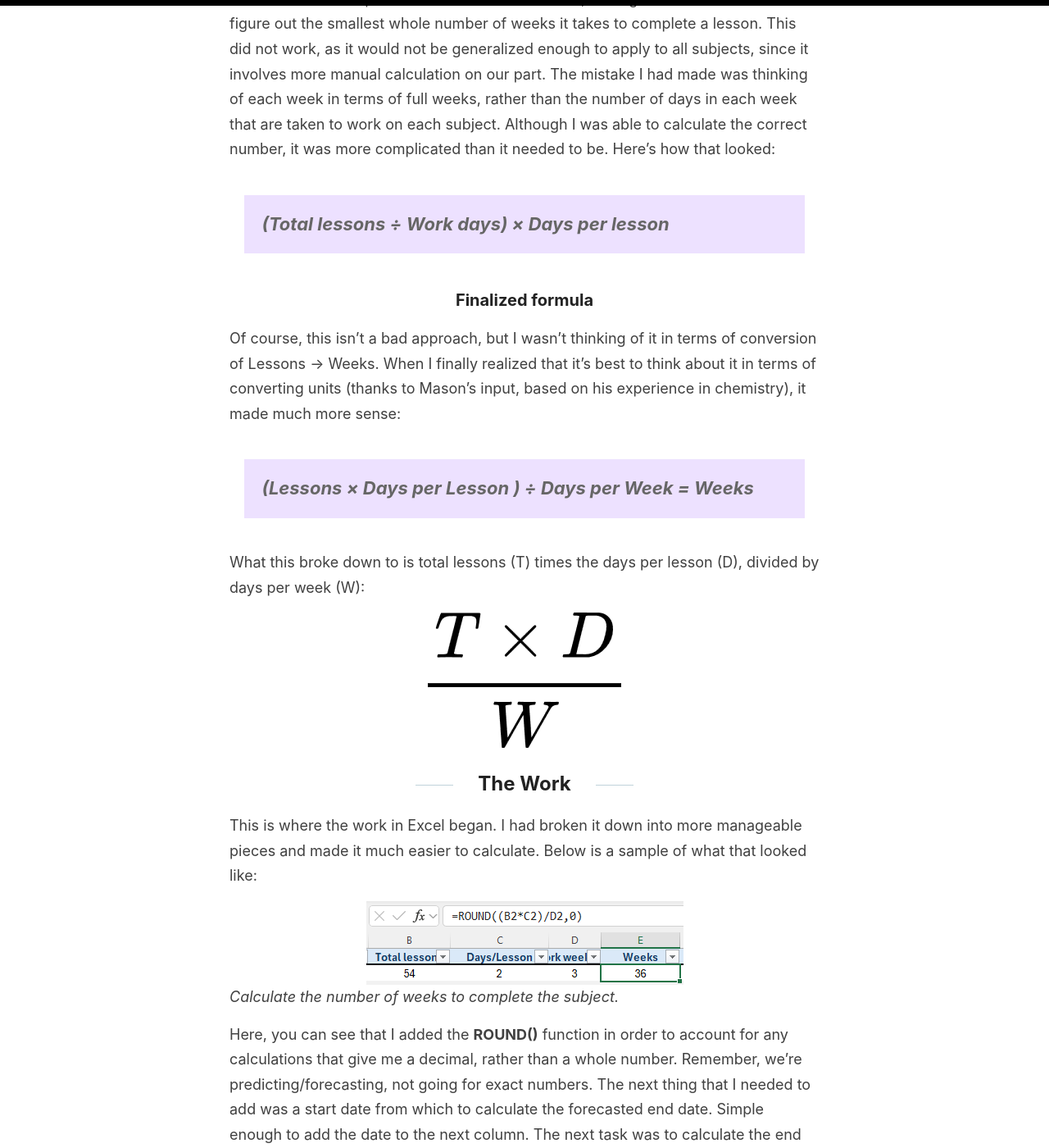
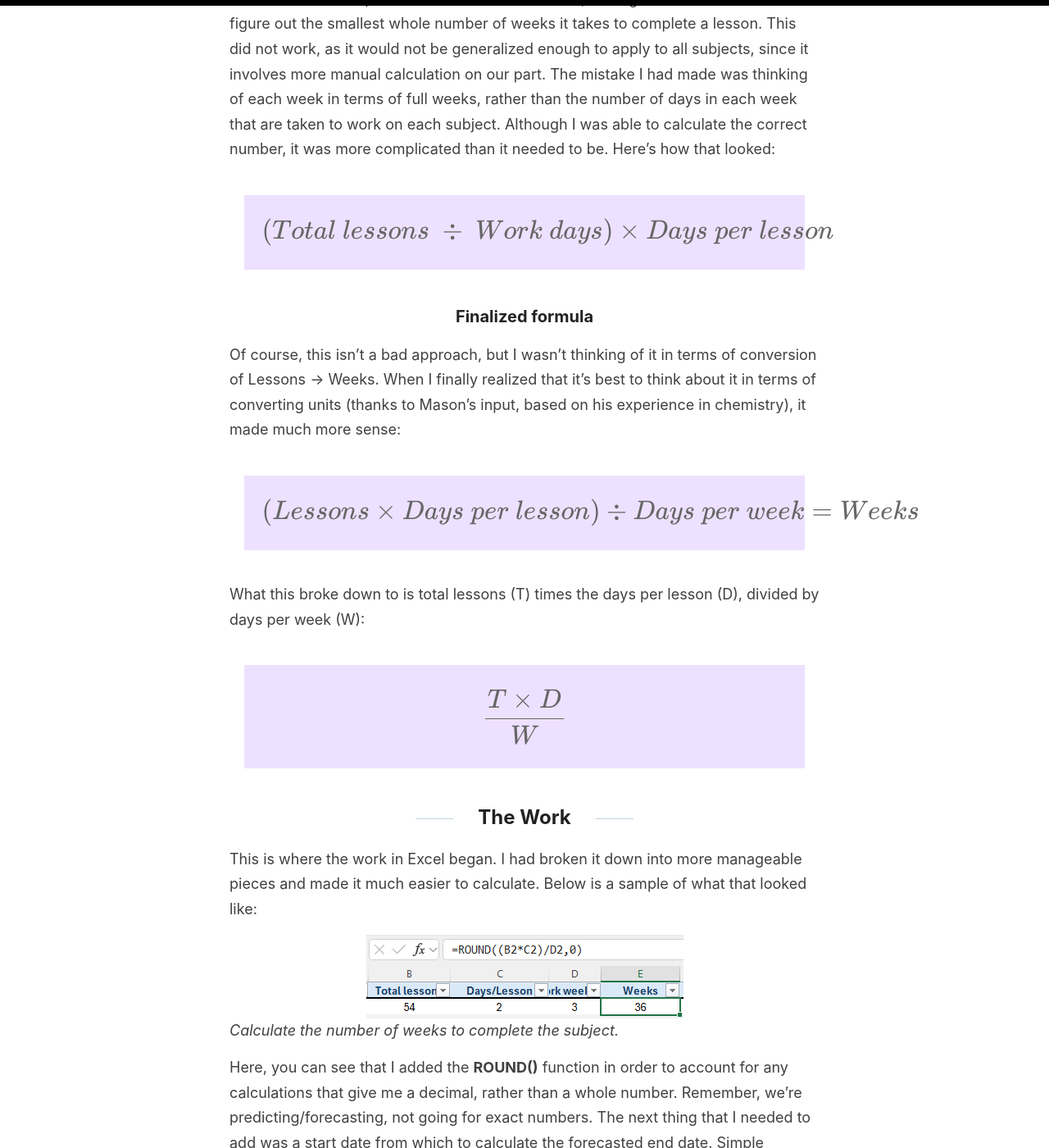
Before and after one commit to good-bean/good-bean.github.io, a Jekyll site: the page built from _posts/2024-12-23-lesson-forecast.md, in a window 1280 px wide and 1400 px high, scrolled down 1435 px. Shown: the whole window at 82% size. Built offline with Jekyll 4.4.1, drawn with Linux system fonts in a browser that asks for light colours; formulas are drawn with MathJax 3; some of the changed text lies outside the part shown.

Commit message:
Add LaTeX for equations

```diff
--- a/_layouts/default.html
+++ b/_layouts/default.html
@@ -12,6 +12,11 @@
     <meta name="theme-color" content="#000000">
     <link rel="icon" type="image/png" sizes="32x32" href="{{ site.baseurl }}/images/favicon-32x32.png">
     {% include analytics_head.html %}
+    <script
+      src="https://cdn.mathjax.org/mathjax/latest/MathJax.js?config=TeX-AMS-MML_HTMLorMML"
+      type="text/javascript">
+    </script>
+
   </head>
 
   <body>
--- a/_posts/2024-12-23-lesson-forecast.md
+++ b/_posts/2024-12-23-lesson-forecast.md
@@ -27,16 +27,19 @@ For the weeks, we would first need to find our parameters. Here’s how I broke
 * Length of week in days worked (W)
 
 I took a sample of what Mason already had to begin to simplify the calculation down to the most basic formula. The intent was to generalize it to the point where it could be scaled and manipulated to fit our needs. At first, I thought we would need to figure out the smallest whole number of weeks it takes to complete a lesson. This did not work, as it would not be generalized enough to apply to all subjects, since it involves more manual calculation on our part. The mistake I had made was thinking of each week in terms of full weeks, rather than the number of days in each week that are taken to work on each subject. Although I was able to calculate the correct number, it was more complicated than it needed to be. Here’s how that looked:
-> ***(Total lessons ÷ Work days) × Days per lesson***
+<!-- > ***(Total lessons ÷ Work days) × Days per lesson*** -->
+> $$\large{(Total\ lessons\ \div\ Work\ days)}\times{Days\ per\
+ lesson}$$
 
 ###  Finalized formula
 
 Of course, this isn’t a bad approach, but I wasn’t thinking of it in terms of conversion of Lessons \-\> Weeks. When I finally realized that it’s best to think about it in terms of converting units (thanks to Mason’s input, based on his experience in chemistry), it made much more sense:
-> ***(Lessons × Days per Lesson ) ÷ Days per Week \= Weeks***
+<!-- > ***(Lessons × Days per Lesson ) ÷ Days per Week \= Weeks*** -->
+> $$\large{(Lessons\times Days\ per\ lesson)}\div {Days\ per\ week} = Weeks$$
 
 What this broke down to is total lessons (T) times the days per lesson (D), divided by days per week (W):
 
-![Variables 'T', 'D', and 'W' arranged as 'T' multiplied by 'D', divided by 'W'](../images/lesson-forecast/image5.png)
+> $$\large\frac{T\times D}{W}$$
 
 ## The Work
 
@@ -51,7 +54,7 @@ I found it to be simpler than I had imagined previously. A simple calculation of
 *Calculate the end date based on the start date and the number of weeks to completion.*
 
 The next part of this problem was tricky since it isn’t as simple to calculate the remaining lessons in Excel. After a bit of research, I found the less often used **DATEDIF()** function, which takes two dates and returns the difference in whichever unit you indicate. For instance, DATEDIF(start\_date, end\_date, "d") would return the difference in days. One can extrapolate what *“m”* or *“y”* returns. This is well and good, however, we don’t need the result in days, we need it in weeks, so I divided it by seven. I found it best to work the original formula in reverse to find the remaining lessons. In other words:
-![Variables 'Date Diff', 'W', and 'D'  arranged as 'Date Diff' multiplied by 'W', divided by 'D'](../images/lesson-forecast/image8.png)
+$$\large\frac{DateDiff\times W}{D}$$
 
 Here is what that looks like:
 
```
